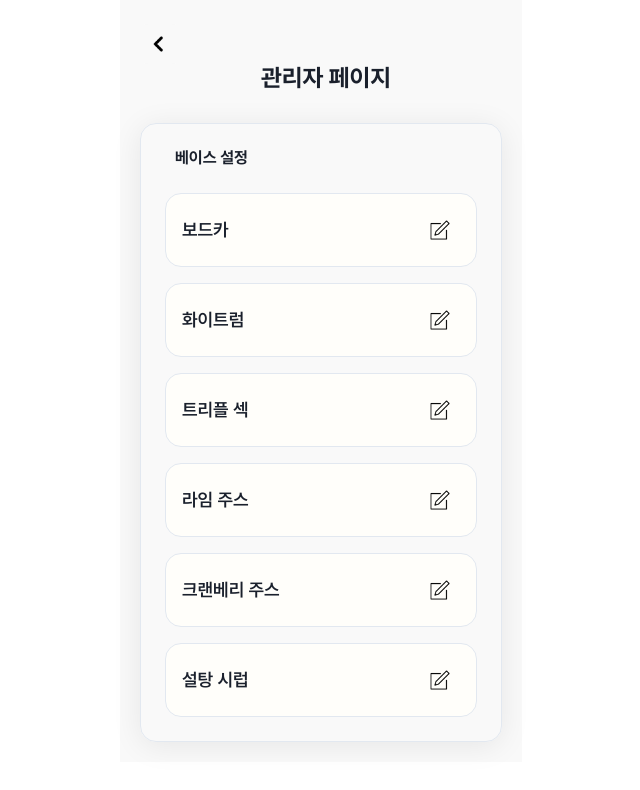
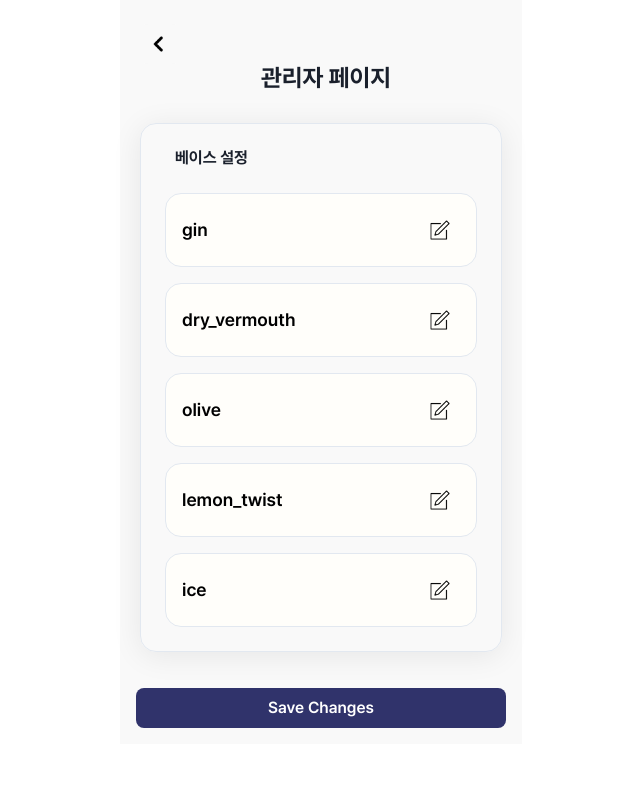
Before and after one commit to jamie2779/cocktail-web, a Next.js app: page /Admin in a window 1280 px wide. Shown: the top 790 px of the page, without its empty margins (319-959 px from the left). Built offline with nearby package versions, Linux system fonts and the light colour scheme.

Commit message:
feat: admin page

```diff
--- a/app/Admin/page.tsx
+++ b/app/Admin/page.tsx
@@ -1,18 +1,70 @@
 "use client";
 
-import { Box, VStack, Heading } from "@chakra-ui/react";
+import { Box, VStack, Heading, Button } from "@chakra-ui/react";
 import Back from "@/components/Back";
 import Setting from "@/components/Setting";
+import { useState, useEffect } from "react";
 
 export default function Admin() {
-  const examSettings: string[] = [
-    "보드카",
-    "화이트럼",
-    "트리플 섹",
-    "라임 주스",
-    "크랜베리 주스",
-    "설탕 시럽",
-  ];
+  const [availableDrinks, setAvailableDrinks] = useState<string[]>([]);
+  const [isLoading, setIsLoading] = useState(true);
+
+  // Fetch the current data from the JSON file
+  useEffect(() => {
+    const fetchAvailableDrinks = async () => {
+      try {
+        const response = await fetch("/api/admin");
+        if (!response.ok) {
+          throw new Error("Failed to fetch available drinks.");
+        }
+        const data = await response.json();
+        setAvailableDrinks(data.availableDrinks || []);
+      } catch (error) {
+        console.error("Error fetching available drinks:", error);
+      } finally {
+        setIsLoading(false);
+      }
+    };
+
+    fetchAvailableDrinks();
+  }, []);
+
+  // Update a drink name
+  const updateDrinkName = (index: number, newName: string) => {
+    setAvailableDrinks((prev) =>
+      prev.map((drink, i) => (i === index ? newName : drink))
+    );
+  };
+
+  // Save the updated data to the JSON file
+  const saveChanges = async () => {
+    try {
+      const response = await fetch("/api/admin", {
+        method: "POST",
+        headers: {
+          "Content-Type": "application/json",
+        },
+        body: JSON.stringify({ availableDrinks }),
+      });
+
+      if (!response.ok) {
+        throw new Error("Failed to save changes.");
+      }
+
+      alert("Changes saved successfully!");
+    } catch (error) {
+      console.error("Error saving changes:", error);
+      alert("Failed to save changes.");
+    }
+  };
+
+  if (isLoading) {
+    return (
+      <Box width="402px" margin="0 auto" textAlign="center">
+        Loading...
+      </Box>
+    );
+  }
 
   return (
     <Box
@@ -46,11 +98,18 @@ export default function Admin() {
               {"베이스 설정"}
             </Heading>
           </Box>
-          {examSettings.map((name) => (
-            <Setting key={name} name={name} />
+          {availableDrinks.map((drink, index) => (
+            <Setting
+              key={index}
+              name={drink}
+              onNameChange={(newName) => updateDrinkName(index, newName)}
+            />
           ))}
         </VStack>
       </Box>
+      <Button margin="16px" colorScheme="blue" onClick={saveChanges}>
+        Save Changes
+      </Button>
     </Box>
   );
 }
--- a/app/api/admin/route.ts
+++ b/app/api/admin/route.ts
@@ -1,18 +1,26 @@
 import path from "path";
 import { promises as fs } from "fs";
 
+const filePath = path.join(process.cwd(), "data", "device.json");
+
 export async function GET() {
-  const filePath = path.join(process.cwd(), "data", "device.json");
+  try {
     const jsonData = await fs.readFile(filePath, "utf8");
     const devices = JSON.parse(jsonData);
 
     return new Response(JSON.stringify(devices), {
       headers: { "Content-Type": "application/json" },
     });
+  } catch (error) {
+    console.error("Error reading JSON file:", error);
+    return new Response(JSON.stringify({ error: "Failed to read data" }), {
+      status: 500,
+    });
+  }
 }
 
 export async function POST(req: Request) {
-  const filePath = path.join(process.cwd(), "data", "device.json");
+  try {
     const updatedData = await req.json();
 
     await fs.writeFile(filePath, JSON.stringify(updatedData, null, 2), "utf8");
@@ -20,4 +28,10 @@ export async function POST(req: Request) {
     return new Response(JSON.stringify({ success: true }), {
       headers: { "Content-Type": "application/json" },
     });
+  } catch (error) {
+    console.error("Error writing JSON file:", error);
+    return new Response(JSON.stringify({ error: "Failed to save data" }), {
+      status: 500,
+    });
   }
+}
--- a/components/Setting.tsx
+++ b/components/Setting.tsx
@@ -1,25 +1,57 @@
-import { Box, Text } from "@chakra-ui/react";
+import { Box, Text, Input } from "@chakra-ui/react";
 import Image from "next/image";
+import { useState } from "react";
 
 interface SettingProps {
   name: string;
+  onNameChange?: (newName: string) => void; // 이름 변경 핸들러
 }
 
-export default function Setting({ name }: SettingProps) {
+export default function Setting({ name, onNameChange }: SettingProps) {
+  const [isEditing, setIsEditing] = useState(false);
+  const [inputValue, setInputValue] = useState(name);
+
+  const handleInputChange = (e: React.ChangeEvent<HTMLInputElement>) => {
+    setInputValue(e.target.value);
+  };
+
+  const handleBlur = () => {
+    setIsEditing(false);
+    if (onNameChange) {
+      onNameChange(inputValue.trim() !== "" ? inputValue.trim() : ""); // 빈 문자열 허용
+    }
+  };
+
   return (
     <Box
       display="flex"
       padding="16px"
-      backgroundColor="#FFFEFA"
+      backgroundColor={name === "" ? "#E0E0E0" : "#FFFEFA"}
       justifyContent="space-between"
       borderRadius="16px"
       alignItems="center"
       borderWidth={1}
+      cursor="pointer" // 클릭 가능
+      onClick={() => setIsEditing(true)} // 클릭하면 항상 편집 모드
     >
-      <Text fontSize="18px" fontWeight="semibold" lineHeight="1.2">
-        {name}
-      </Text>
-
+      {isEditing ? (
+        <Input
+          value={inputValue}
+          onChange={handleInputChange}
+          onBlur={handleBlur}
+          placeholder="Enter a new name"
+          autoFocus
+        />
+      ) : (
+        <Text
+          fontSize="18px"
+          fontWeight="semibold"
+          lineHeight="1.2"
+          color={name === "" ? "#999" : "#000"}
+        >
+          {name === "" ? "비활성화된 음료" : name}
+        </Text>
+      )}
       <Image src={"/Revise.png"} alt={"revise"} width={40} height={40} />
     </Box>
   );
--- a/package.json
+++ b/package.json
@@ -9,6 +9,7 @@
     "lint": "next lint"
   },
   "dependencies": {
+    "@chakra-ui/icons": "^2.2.4",
     "@chakra-ui/next-js": "^2.2.0",
     "@chakra-ui/react": "^2.10.4",
     "@emotion/react": "^11.13.3",
```
Also changed, not shown: 1 other file (tests, documents, lock files or other folders). Lines whose indentation alone changed are shown as unchanged.
